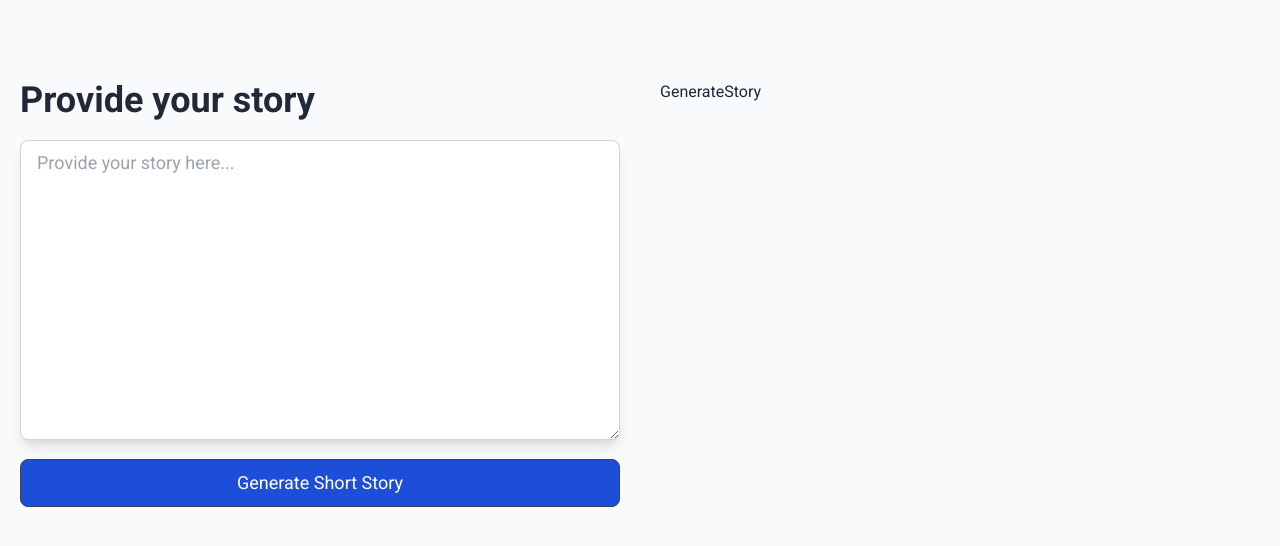
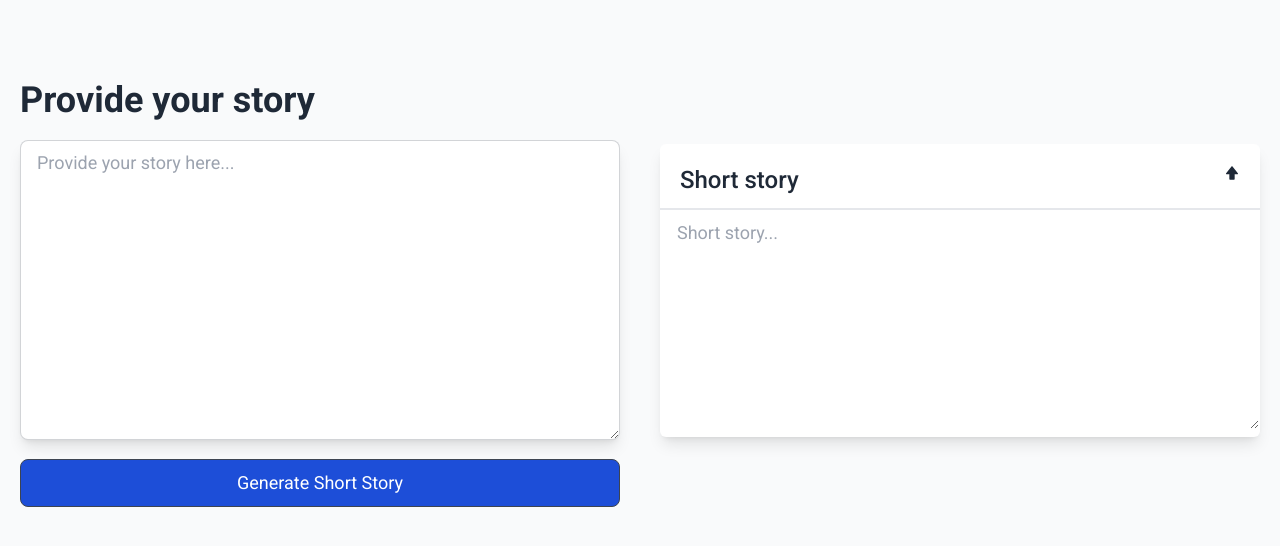
Before and after one commit to wdridoy11/learning_recoiljs, a React (Create React App) app: page / in a window 1280 px wide. Shown: the top 546 px of the page. Built offline with nearby package versions, Linux system fonts and the light colour scheme.

Commit message:
Short story Generator page design 60% complete

```diff
--- a/package.json
+++ b/package.json
@@ -12,7 +12,7 @@
     "react": "^18.2.0",
     "react-dom": "^18.2.0",
     "react-hook-form": "^7.44.3",
-    "react-icons": "^4.9.0",
+    "react-icons": "^4.11.0",
     "react-router-dom": "^6.11.0",
     "react-scripts": "5.0.1",
     "sort-by": "^1.2.0",
--- a/src/Pages/Home/GenerateStory/GenerateStory.jsx
+++ b/src/Pages/Home/GenerateStory/GenerateStory.jsx
@@ -1,9 +1,30 @@
 import React from 'react'
-
+import { BiSolidUpvote } from 'react-icons/bi';
 const GenerateStory = () => {
-  return (
-    <div>GenerateStory</div>
-  )
+    return (
+        <div>
+            <div>
+                {/* <h3 className='text-4xl font-semibold mb-5'>Provide your story</h3> */}
+                <div className='shadow-lg rounded-md bg-white mt-16'>
+                    <div className='flex justify-between px-5 pt-5 border-b-2'>
+                        <div>
+                            <h4 className='text-2xl font-medium mb-3'>Short story</h4>
+                        </div>
+                        <div>
+                            <button><BiSolidUpvote></BiSolidUpvote></button>
+                            <button></button>
+                        </div>
+                    </div>
+                    <form>
+                        <textarea
+                            className="textarea text-lg w-full h-[220px] focus:outline-none"
+                            placeholder="Short story...">
+                        </textarea>
+                    </form>
+                </div>
+            </div>
+        </div>
+      )
 }
 
 export default GenerateStory
```
Also changed, not shown: 1 other file (tests, documents, lock files or other folders).
